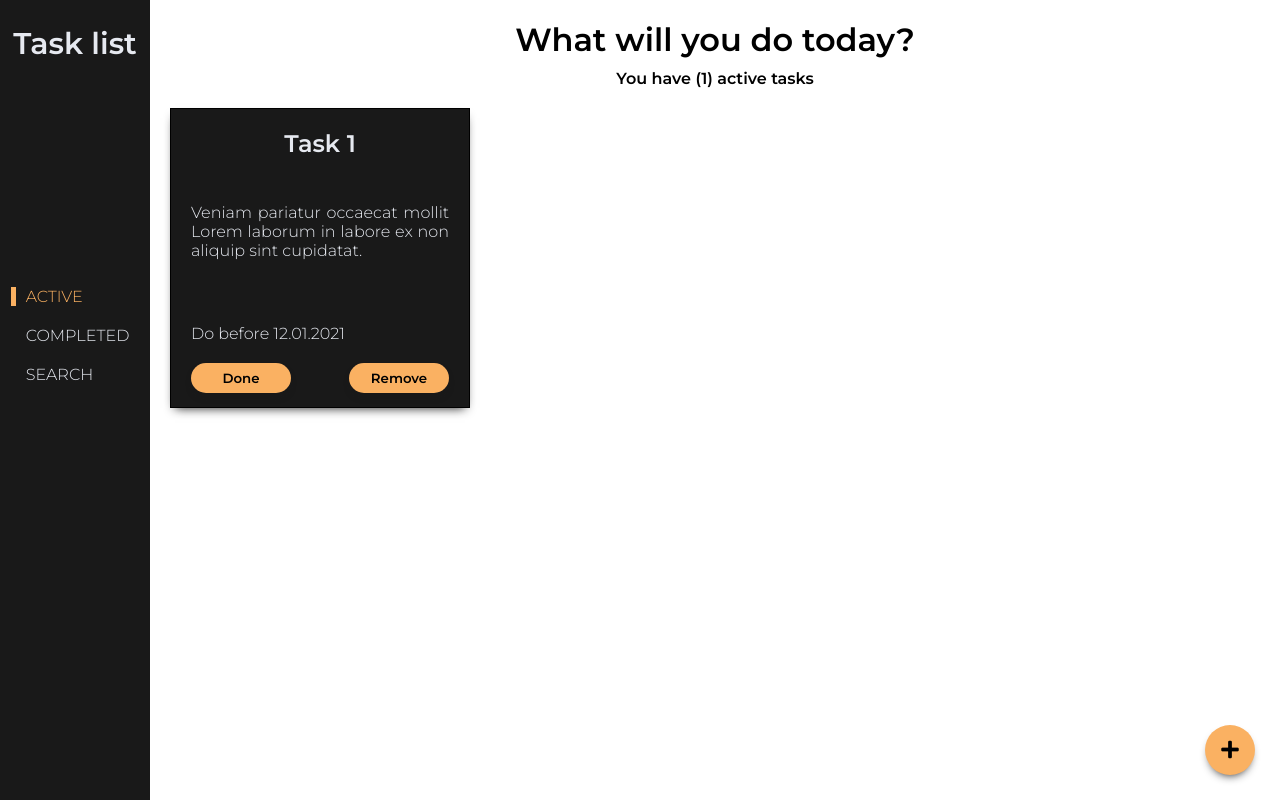
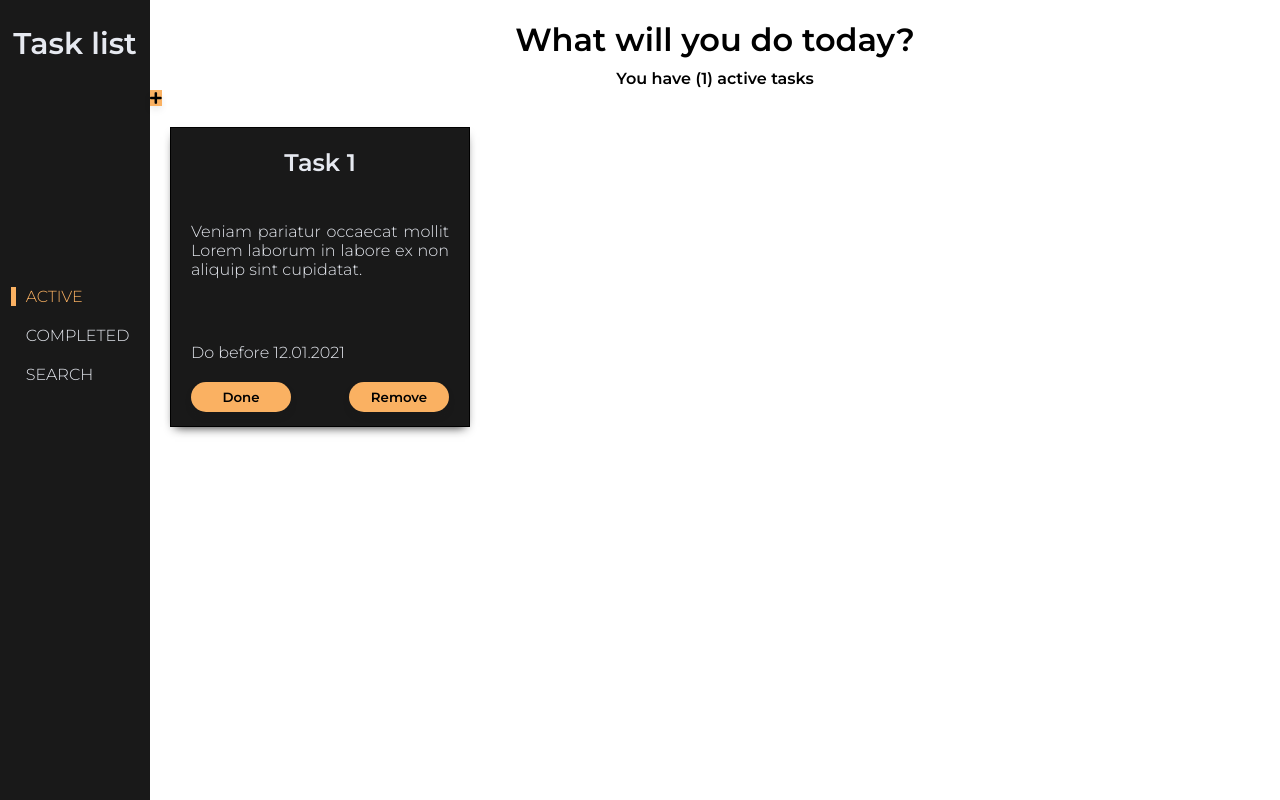
Before and after one commit to MaksymilianStoklosa/Task-list, a React (Create React App) app: page / in a window 1280 px wide. Built offline with nearby package versions, Linux system fonts and the light colour scheme.

Commit message:
Remove open form button and this to active page styles

```diff
--- a/src/styles/componenets/_componenets.scss
+++ b/src/styles/componenets/_componenets.scss
@@ -2,5 +2,4 @@
 @import './header';
 @import './button';
 @import './taskForm';
-@import './openFormButton';
 @import './task';
--- a/src/styles/componenets/_openFormButton.scss
+++ /dev/null
@@ -1,17 +0,0 @@
-.open-form-button {
-  position: fixed;
-  right: 2.5rem;
-  bottom: 2.5rem;
-  width: 5rem;
-  height: 5rem;
-  border-radius: 5rem;
-
-
-  &:hover {
-    background-color: $color-sea;
-  }
-
-  .fa-plus {
-    font-size: 2rem;
-  }
-}
```
